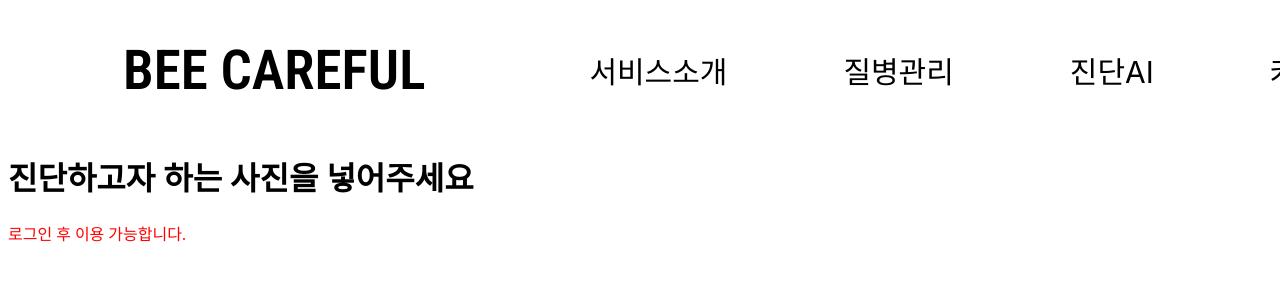
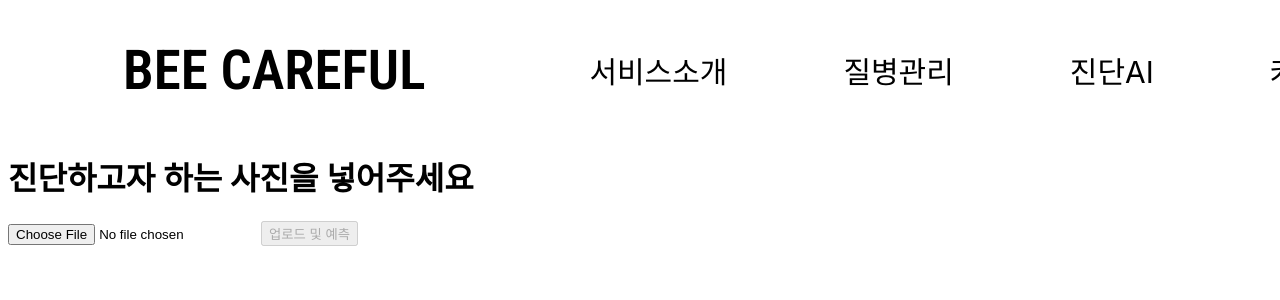
Before and after one commit to kdh0127/final-project, a React (Create React App) app in the folder frontend/: page /Image_Model in a window 1280 px wide. Shown: the top 300 px of the page. Built offline with nearby package versions, Linux system fonts and the light colour scheme; no server answers; a web font is replaced by a local one.

Commit message:
api 수정
서버 분할 하면서 /api/predict

/api/ask로 수정함

```diff
--- a/frontend/src/components/chatbot.js
+++ b/frontend/src/components/chatbot.js
@@ -44,7 +44,7 @@ const Chatbot = () => {
     setQuery('');
 
     try {
-      const res = await axios.post('http://127.0.0.1:5000/ask', { query });
+      const res = await axios.post('http://127.0.0.1:5000/api/ask', { query });
       const result = res.data.response || '응답이 없습니다';
       const formattedResponse = result.replace(/\n/g, '<br />');
 
--- a/frontend/src/components/imagemodel.js
+++ b/frontend/src/components/imagemodel.js
@@ -1,32 +1,11 @@
-import React, { useState, useEffect } from 'react';
+import React, { useState } from 'react';
 import axios from 'axios';
 
 function ImageModel() {
   const [selectedFile, setSelectedFile] = useState(null);
   const [prediction, setPrediction] = useState(null);
-  const [predictionIndex, setPredictionIndex] = useState(null);
-  const [loading, setLoading] = useState(false); // 로딩 상태
-  const [isLoggedIn, setIsLoggedIn] = useState(false); // 로그인 상태
-  const [error, setError] = useState(null); // 에러 메시지
-
-  // Axios에서 세션 쿠키를 전달할 수 있도록 설정
-  axios.defaults.withCredentials = true;
-
-  // 로그인 상태 확인
-  useEffect(() => {
-    const checkLoginStatus = async () => {
-      try {
-        const response = await axios.get('http://localhost:5000/api/login-check', {
-          withCredentials: true, // 세션 쿠키 전달
-        });
-        setIsLoggedIn(response.data.logged_in); // Flask에서 반환된 로그인 상태
-      } catch (error) {
-        console.error("Error checking login status:", error);
-        setIsLoggedIn(false); // 로그인 실패
-      }
-    };
-    checkLoginStatus();
-  }, []);
+  const [loading, setLoading] = useState(false);
+  const [error, setError] = useState(null);
 
   const handleFileChange = (event) => {
     setSelectedFile(event.target.files[0]);
@@ -34,67 +13,33 @@ function ImageModel() {
 
   const handleSubmit = async (event) => {
     event.preventDefault();
-
-    // 로그인하지 않은 경우 업로드 제한
-    if (!isLoggedIn) {
-      setError("로그인 후 이용 가능합니다.");
-      return;
-    }
-
-    setError(null); // 이전 에러 초기화
-    setLoading(true); // 로딩 상태 시작
+    setError(null);
+    setLoading(true);
 
     const formData = new FormData();
     formData.append('file', selectedFile);
 
     try {
-      const response = await axios.post('http://localhost:5000/predict', formData, {
-        headers: {
-          'Content-Type': 'multipart/form-data',
-        },
-        withCredentials: true, // 세션 쿠키 전달
-      });
-      console.log("Server response:", response.data);
+      const response = await axios.post('http://localhost:5000/api/predict', formData);
       setPrediction(response.data.predicted_class_name);
-      setPredictionIndex(response.data.predicted_class);
     } catch (error) {
       console.error("Error uploading file:", error);
-      if (error.response) {
-        setError(`서버 오류: ${error.response.data}`);
-      } else {
-        setError("파일 업로드 중 오류가 발생했습니다.");
-      }
+      setError("Error uploading file:" + (error.response?.data?.message || error.message));
     } finally {
-      setLoading(false); // 로딩 상태 종료
+      setLoading(false);
     }
   };
 
   return (
     <div>
       <h1>진단하고자 하는 사진을 넣어주세요</h1>
-
-      {/* 로그인 상태 확인 */}
-      {!isLoggedIn ? (
-        <p style={{ color: 'red' }}>로그인 후 이용 가능합니다.</p>
-      ) : (
-        <form onSubmit={handleSubmit}>
-          <input type="file" onChange={handleFileChange} />
-          <button type="submit" disabled={loading || !selectedFile}>
-            {loading ? '업로드 중...' : '업로드 및 예측'}
-          </button>
-        </form>
-      )}
-
-      {/* 예측 결과 표시 */}
-      {prediction !== null && predictionIndex !== null && (
-        <div>
-          <h2>진단 결과:</h2>
-          <p>클래스 번호: {predictionIndex}</p>
-          <p>이름: {prediction}</p>
-        </div>
-      )}
-
-      {/* 에러 메시지 표시 */}
+      <form onSubmit={handleSubmit}>
+        <input type="file" onChange={handleFileChange} disabled={loading} />
+        <button type="submit" disabled={!selectedFile || loading}>
+          {loading ? '업로드 중...' : '업로드 및 예측'}
+        </button>
+      </form>
+      {prediction && <div><h2>진단 결과:</h2><p>{prediction}</p></div>}
       {error && <p style={{ color: 'red' }}>{error}</p>}
     </div>
   );
```
